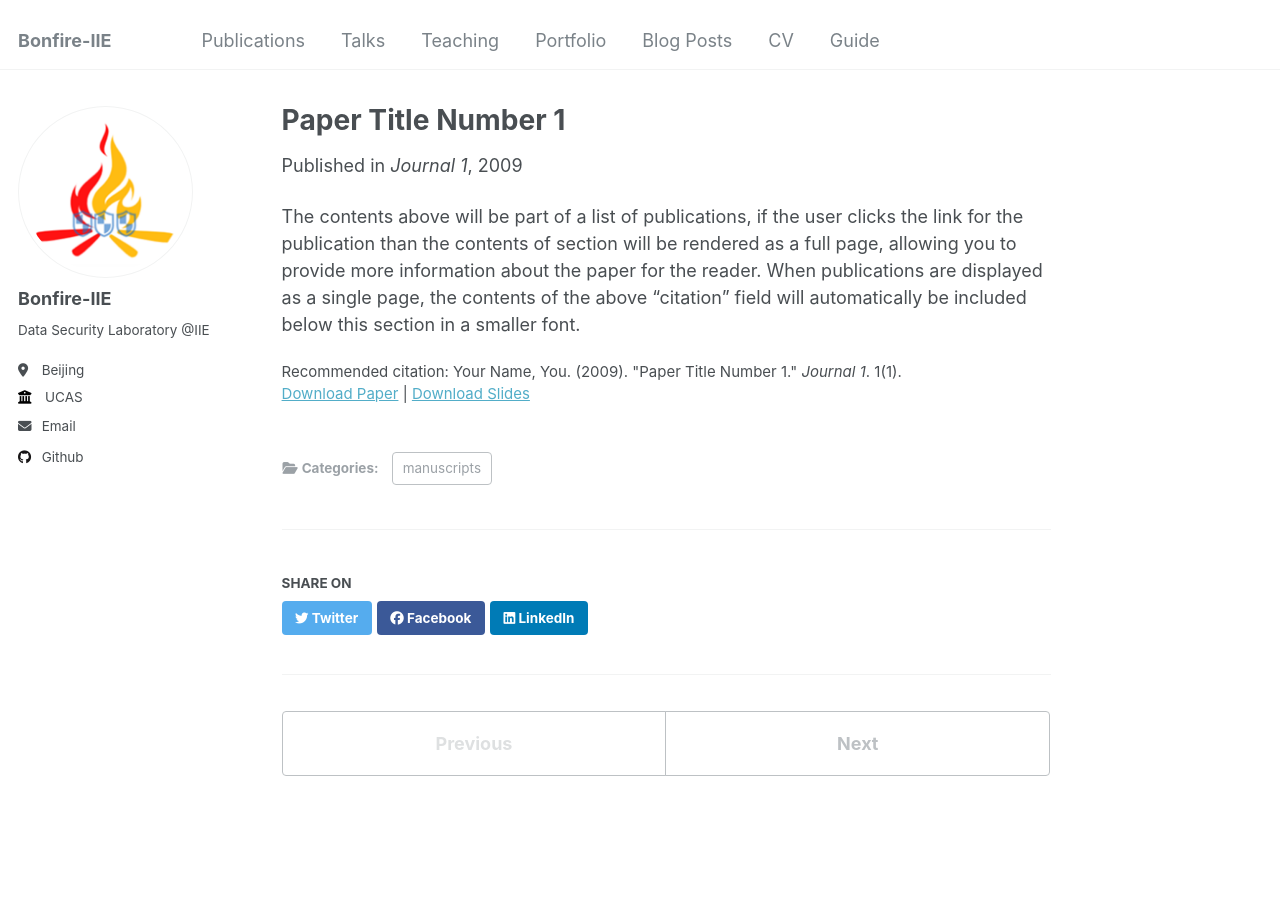
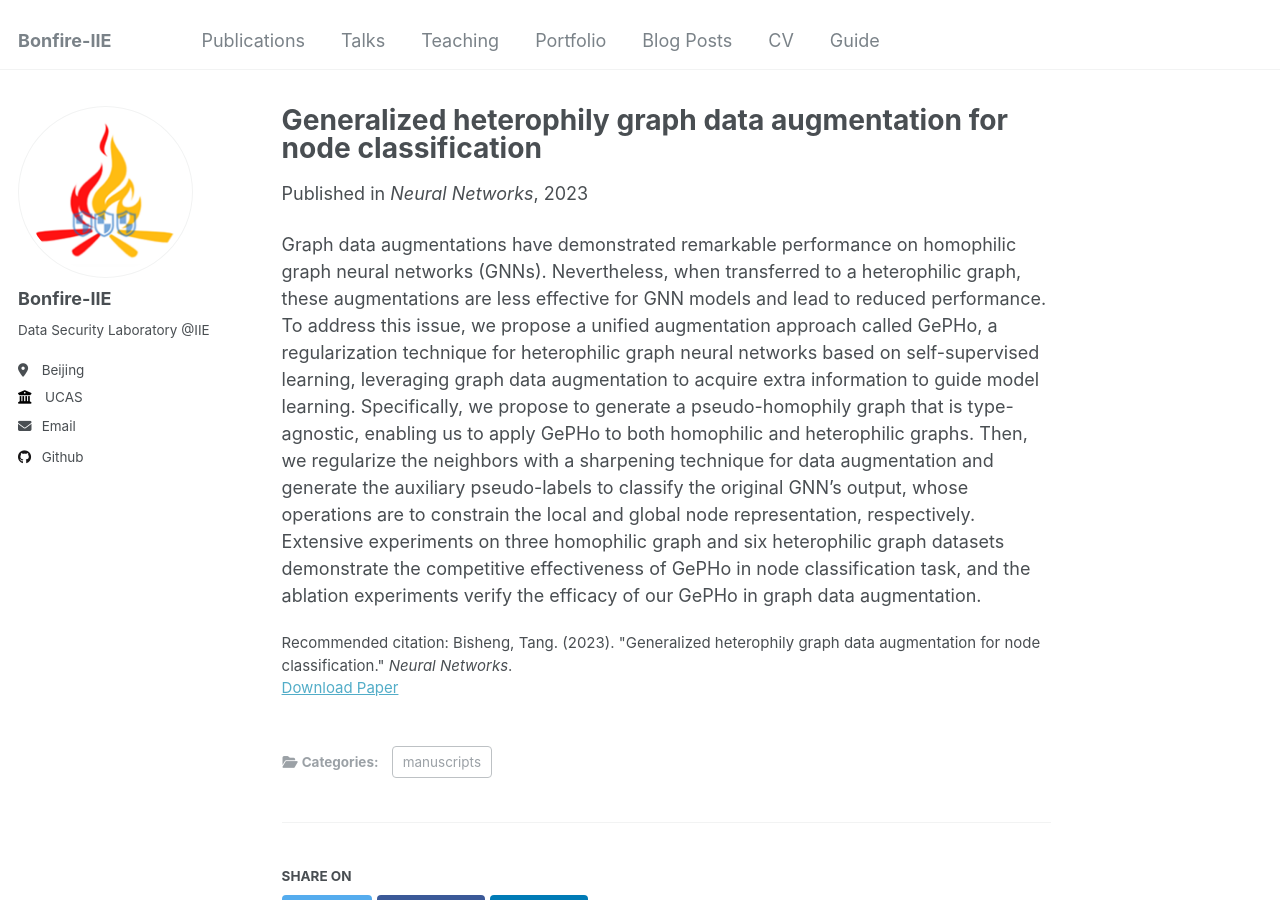
Before and after one commit to Bonfire-IIE/Bonfire-IIE.github.io, a Jekyll site: the page built from _publications/2009-10-01-paper-title-number-1.md, in a window 1280 px wide and 900 px high. Built offline with Jekyll 4.4.1, drawn with Linux system fonts in a browser that asks for light colours.

Commit message:
Update BishengTang-GePHo.md

```diff
--- a/_publications/2009-10-01-paper-title-number-1.md
+++ b/_publications/2009-10-01-paper-title-number-1.md
@@ -1,14 +1,13 @@
 ---
-title: "Paper Title Number 1"
+title: "Generalized heterophily graph data augmentation for node classification"
 collection: publications
 category: manuscripts
-permalink: /publication/2009-10-01-paper-title-number-1
-excerpt: 'This paper is about the number 1. The number 2 is left for future work.'
-date: 2009-10-01
-venue: 'Journal 1'
-slidesurl: 'http://academicpages.github.io/files/slides1.pdf'
-paperurl: 'http://academicpages.github.io/files/paper1.pdf'
-citation: 'Your Name, You. (2009). &quot;Paper Title Number 1.&quot; <i>Journal 1</i>. 1(1).'
+permalink: /publication/2023-09-11-GePHo
+excerpt: '**(GNN)** This paper is about graph neural networks.'
+date: 2023-09-11
+venue: 'Neural Networks'
+paperurl: 'https://www.sciencedirect.com/science/article/abs/pii/S0893608023005142'
+citation: 'Bisheng, Tang. (2023). &quot;Generalized heterophily graph data augmentation for node classification.&quot; <i>Neural Networks</i>.'
 ---
 
-The contents above will be part of a list of publications, if the user clicks the link for the publication than the contents of section will be rendered as a full page, allowing you to provide more information about the paper for the reader. When publications are displayed as a single page, the contents of the above "citation" field will automatically be included below this section in a smaller font.
+Graph data augmentations have demonstrated remarkable performance on homophilic graph neural networks (GNNs). Nevertheless, when transferred to a heterophilic graph, these augmentations are less effective for GNN models and lead to reduced performance. To address this issue, we propose a unified augmentation approach called GePHo, a regularization technique for heterophilic graph neural networks based on self-supervised learning, leveraging graph data augmentation to acquire extra information to guide model learning. Specifically, we propose to generate a pseudo-homophily graph that is type-agnostic, enabling us to apply GePHo to both homophilic and heterophilic graphs. Then, we regularize the neighbors with a sharpening technique for data augmentation and generate the auxiliary pseudo-labels to classify the original GNN’s output, whose operations are to constrain the local and global node representation, respectively. Extensive experiments on three homophilic graph and six heterophilic graph datasets demonstrate the competitive effectiveness of GePHo in node classification task, and the ablation experiments verify the efficacy of our GePHo in graph data augmentation.
```
